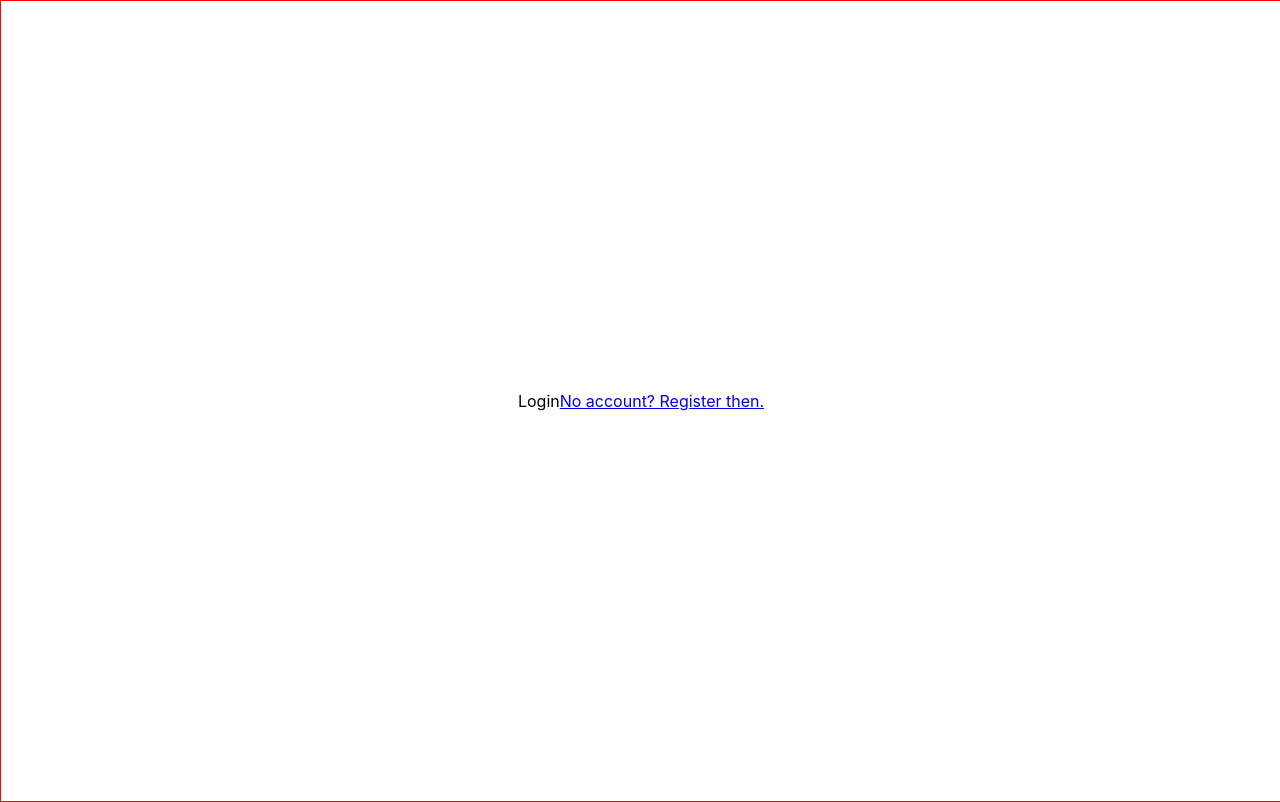
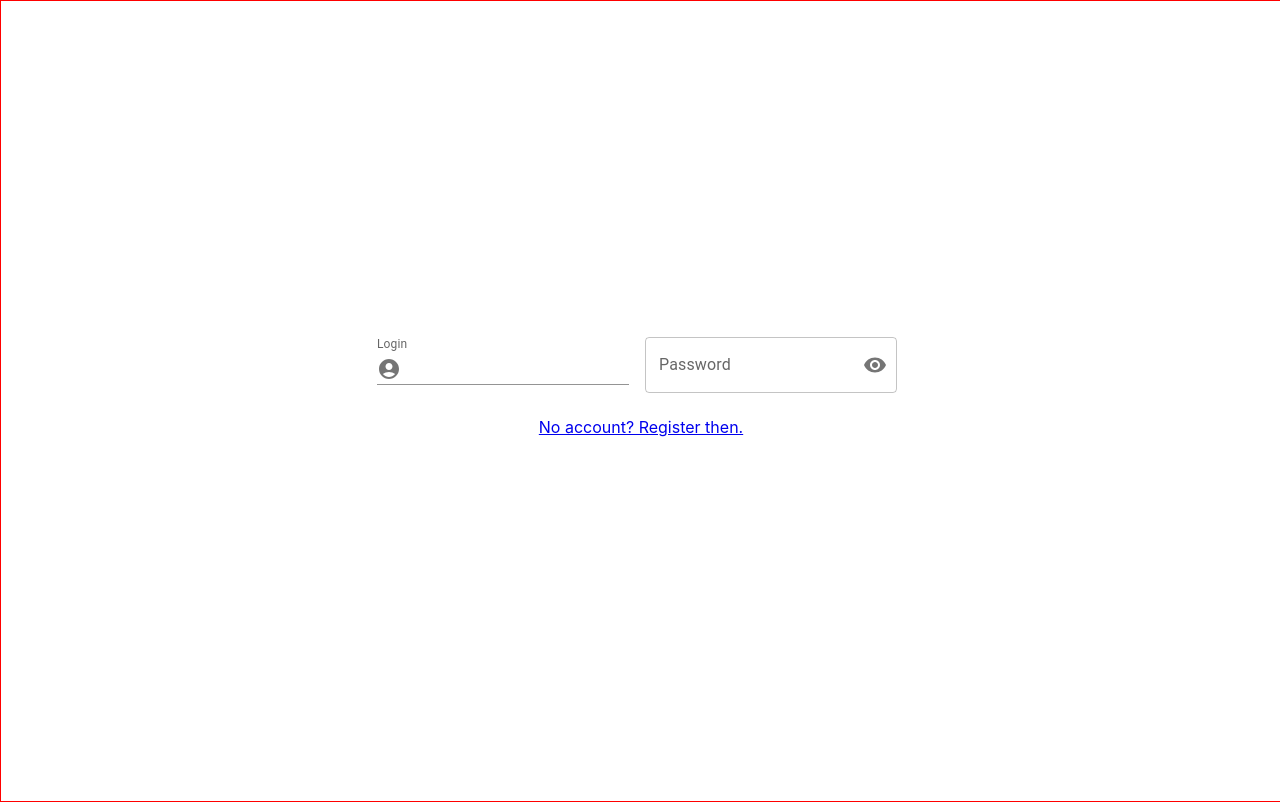
Before and after one commit to karsonbwoy/user-login-app, a React (Create React App) app: page /login in a window 1280 px wide. Built offline with nearby package versions, Linux system fonts and the light colour scheme.

Commit message:
Add login user and password inputs.

```diff
--- a/package.json
+++ b/package.json
@@ -5,6 +5,7 @@
   "dependencies": {
     "@emotion/react": "^11.11.4",
     "@emotion/styled": "^11.11.5",
+    "@mui/icons-material": "^5.15.15",
     "@mui/material": "^5.15.14",
     "@testing-library/jest-dom": "^5.17.0",
     "@testing-library/react": "^13.4.0",
--- a/src/pages/Login.js
+++ b/src/pages/Login.js
@@ -1,13 +1,69 @@
 import { Link } from "react-router-dom"
+import * as React from 'react';
+import Box from '@mui/material/Box';
+import IconButton from '@mui/material/IconButton';
+import Input from '@mui/material/Input';
+import OutlinedInput from '@mui/material/OutlinedInput';
+import InputLabel from '@mui/material/InputLabel';
+import InputAdornment from '@mui/material/InputAdornment';
+import FormControl from '@mui/material/FormControl';
+import Visibility from '@mui/icons-material/Visibility';
+import VisibilityOff from '@mui/icons-material/VisibilityOff';
+import AccountCircle from '@mui/icons-material/AccountCircle';
 
 
 export default function Login() {
+
+    const [showPassword, setShowPassword] = React.useState(false);
+
+    const handleClickShowPassword = () => setShowPassword((show) => !show);
+
+    const handleMouseDownPassword = (event) => {
+        event.preventDefault();
+    };
     return (
-        <>
-            <div>Login</div>
+        <Box component="form"
+            sx={{
+                '& > :not(style)': { m: 1, width: '25ch' },
+            }}
+            noValidate
+            autoComplete="off">
+            <FormControl variant="standard">
+                <InputLabel htmlFor="input-with-icon-adornment">
+                    Login
+                </InputLabel>
+                <Input
+                    id="input-with-icon-adornment"
+                    startAdornment={
+                        <InputAdornment position="start">
+                            <AccountCircle />
+                        </InputAdornment>
+                    }
+                />
+            </FormControl>
+            <FormControl sx={{ m: 1, width: '25ch' }} variant="outlined">
+                <InputLabel htmlFor="outlined-adornment-password">Password</InputLabel>
+                <OutlinedInput
+                    id="outlined-adornment-password"
+                    type={showPassword ? 'text' : 'password'}
+                    endAdornment={
+                        <InputAdornment position="end">
+                            <IconButton
+                                aria-label="toggle password visibility"
+                                onClick={handleClickShowPassword}
+                                onMouseDown={handleMouseDownPassword}
+                                edge="end"
+                            >
+                                {showPassword ? <VisibilityOff /> : <Visibility />}
+                            </IconButton>
+                        </InputAdornment>
+                    }
+                    label="Password"
+                />
+            </FormControl>
             <Link to='/register'>
                 <p>No account? Register then.</p>
             </Link>
-        </>
+        </Box>
     )
 }
```
Also changed, not shown: 1 other file (tests, documents, lock files or other folders).
